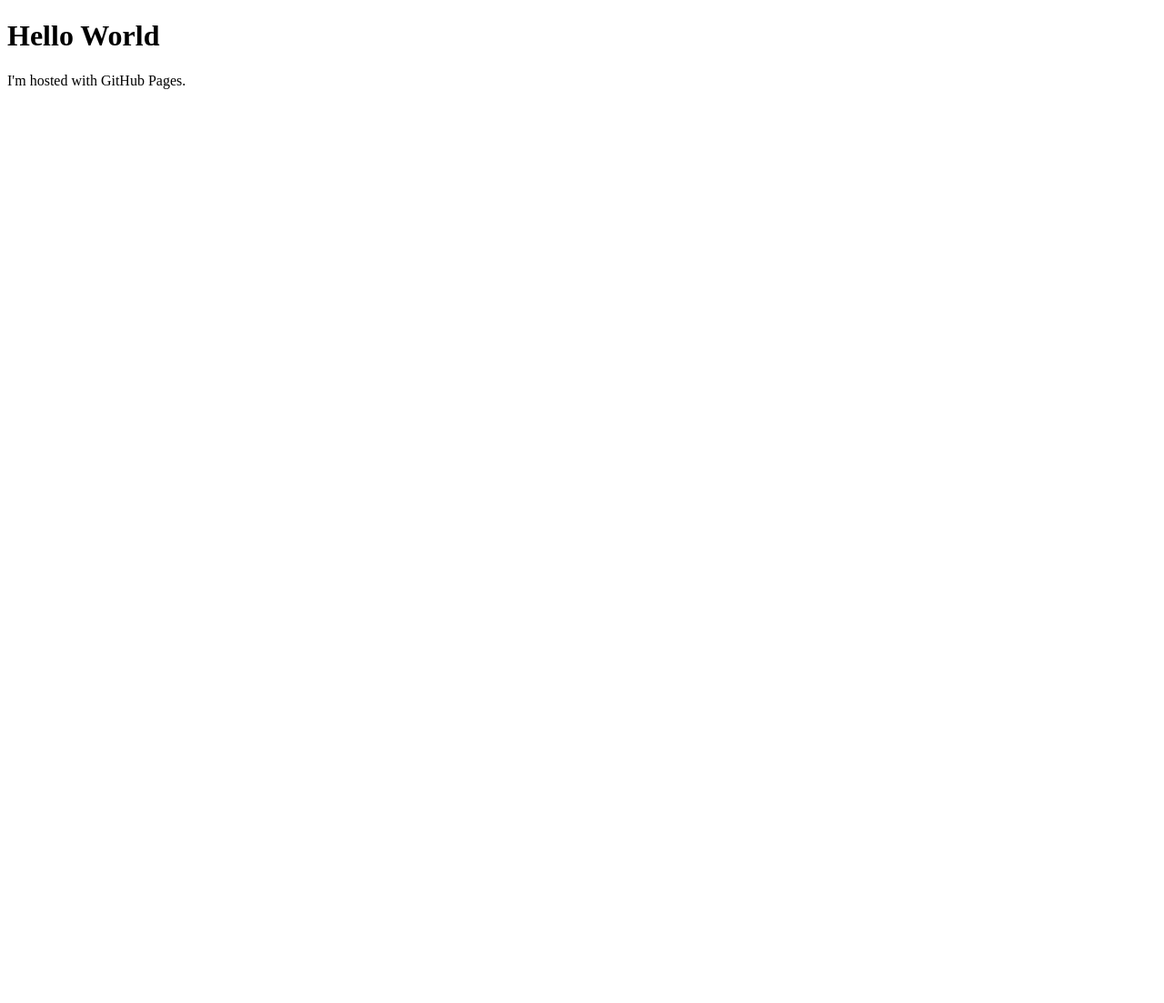
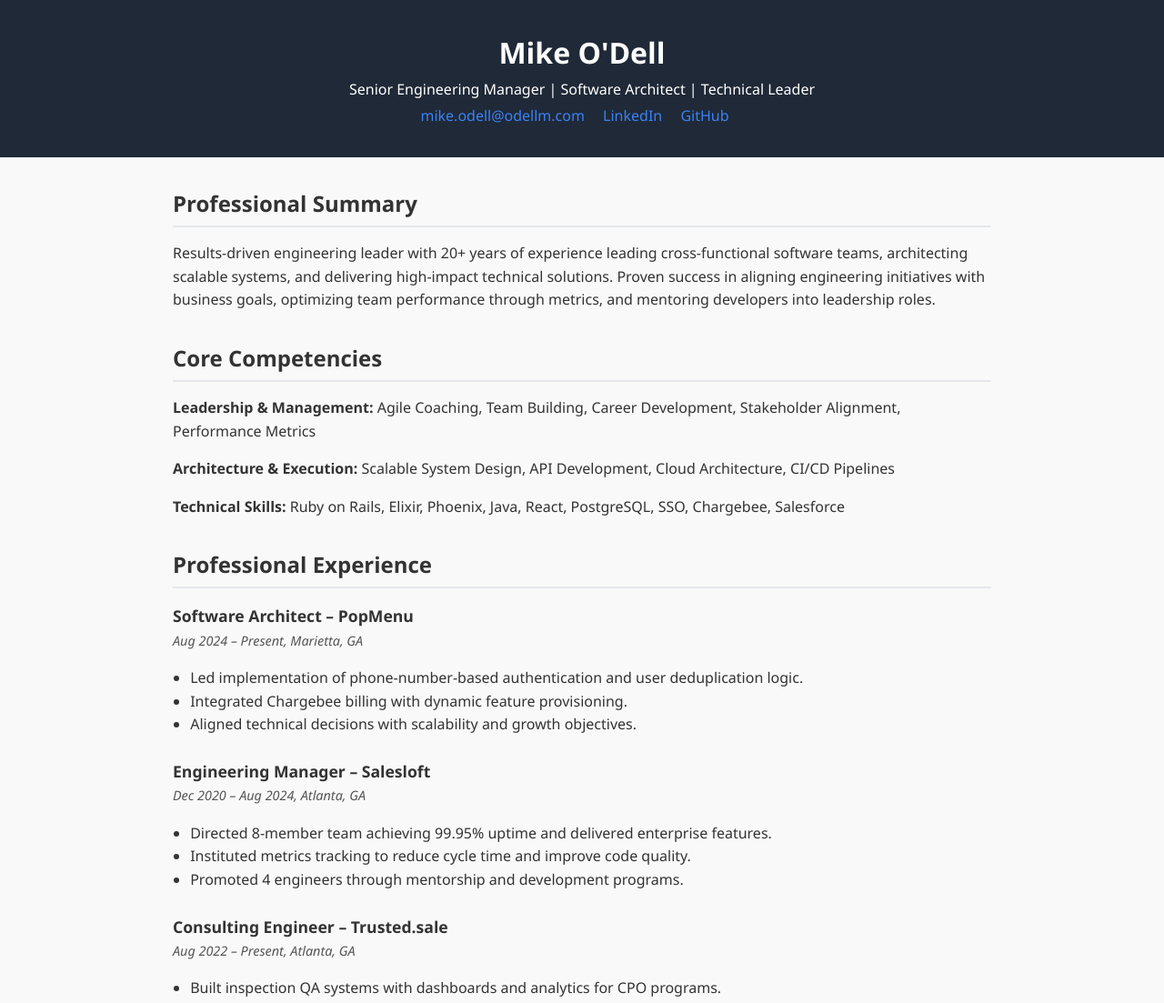
Before and after one commit to mikeodell77/mikeodell77.github.io, a plain HTML site: page index.html in a window 1280 px wide. Shown: the whole page at 91% size. Before the commit the page ends 800 px from the top, so only its background shows below. Drawn offline with Linux system fonts and the light colour scheme.

Commit message:
adding some content

```diff
--- a/index.html
+++ b/index.html
@@ -1,7 +1,112 @@
+
 <!DOCTYPE html>
-<html>
-  <body>
-    <h1>Hello World</h1>
-    <p>I'm hosted with GitHub Pages.</p>
-  </body>
+<html lang="en">
+<head>
+  <meta charset="UTF-8" />
+  <meta name="viewport" content="width=device-width, initial-scale=1.0"/>
+  <title>Mike O'Dell - Engineering Leader</title>
+  <style>
+    body {
+      font-family: 'Segoe UI', Tahoma, Geneva, Verdana, sans-serif;
+      margin: 0;
+      padding: 0;
+      line-height: 1.6;
+      background: #f9f9f9;
+      color: #333;
+    }
+    header {
+      background: #1f2937;
+      color: white;
+      padding: 2rem;
+      text-align: center;
+    }
+    header h1 {
+      margin: 0;
+      font-size: 2rem;
+    }
+    header p {
+      margin: 0.2rem 0;
+    }
+    .contact a {
+      color: #3b82f6;
+      margin-right: 1rem;
+      text-decoration: none;
+    }
+    section {
+      max-width: 900px;
+      margin: 2rem auto;
+      padding: 0 1rem;
+    }
+    h2 {
+      border-bottom: 2px solid #e5e7eb;
+      padding-bottom: 0.3rem;
+      margin-bottom: 1rem;
+      font-size: 1.5rem;
+    }
+    .job {
+      margin-bottom: 1.5rem;
+    }
+    .job h3 {
+      margin: 0;
+      font-size: 1.1rem;
+    }
+    .job span {
+      font-style: italic;
+      font-size: 0.9rem;
+      color: #555;
+    }
+    ul {
+      padding-left: 1.2rem;
+    }
+  </style>
+</head>
+<body>
+  <header>
+    <h1>Mike O'Dell</h1>
+    <p>Senior Engineering Manager | Software Architect | Technical Leader</p>
+    <div class="contact">
+      <a href="mailto:mike.odell@odellm.com">mike.odell@odellm.com</a>
+      <a href="https://www.linkedin.com/in/mikeodell77" target="_blank">LinkedIn</a>
+      <a href="https://github.com/mikeodell77" target="_blank">GitHub</a>
+    </div>
+  </header>
+  <section>
+    <h2>Professional Summary</h2>
+    <p>Results-driven engineering leader with 20+ years of experience leading cross-functional software teams, architecting scalable systems, and delivering high-impact technical solutions. Proven success in aligning engineering initiatives with business goals, optimizing team performance through metrics, and mentoring developers into leadership roles.</p>
+  </section>
+  <section>
+    <h2>Core Competencies</h2>
+    <p><strong>Leadership & Management:</strong> Agile Coaching, Team Building, Career Development, Stakeholder Alignment, Performance Metrics</p>
+    <p><strong>Architecture & Execution:</strong> Scalable System Design, API Development, Cloud Architecture, CI/CD Pipelines</p>
+    <p><strong>Technical Skills:</strong> Ruby on Rails, Elixir, Phoenix, Java, React, PostgreSQL, SSO, Chargebee, Salesforce</p>
+  </section>
+  <section>
+    <h2>Professional Experience</h2>
+    <div class="job">
+      <h3>Software Architect – PopMenu</h3>
+      <span>Aug 2024 – Present, Marietta, GA</span>
+      <ul>
+        <li>Led implementation of phone-number-based authentication and user deduplication logic.</li>
+        <li>Integrated Chargebee billing with dynamic feature provisioning.</li>
+        <li>Aligned technical decisions with scalability and growth objectives.</li>
+      </ul>
+    </div>
+    <div class="job">
+      <h3>Engineering Manager – Salesloft</h3>
+      <span>Dec 2020 – Aug 2024, Atlanta, GA</span>
+      <ul>
+        <li>Directed 8-member team achieving 99.95% uptime and delivered enterprise features.</li>
+        <li>Instituted metrics tracking to reduce cycle time and improve code quality.</li>
+        <li>Promoted 4 engineers through mentorship and development programs.</li>
+      </ul>
+    </div>
+    <div class="job">
+      <h3>Consulting Engineer – Trusted.sale</h3>
+      <span>Aug 2022 – Present, Atlanta, GA</span>
+      <ul>
+        <li>Built inspection QA systems with dashboards and analytics for CPO programs.</li>
+      </ul>
+    </div>
+  </section>
+</body>
 </html>
```
